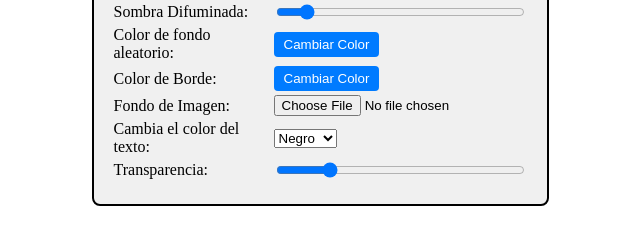
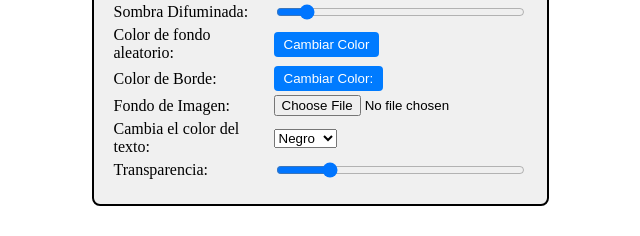
Before and after one commit to Yammery80/FundamentosJS, a plain HTML site: page ejerciciosDOM/dinamicBox/index.html in a window 1280 px wide. Shown: the part 429-665 px from the top of the page, 320-960 px from the left. Drawn offline with Linux system fonts and the light colour scheme.

Commit message:
01 Propiedades y Atributos

```diff
--- a/ejerciciosDOM/dinamicBox/index.html
+++ b/ejerciciosDOM/dinamicBox/index.html
@@ -45,7 +45,7 @@
 </div>
 <div class="input-group">
     <label for="bColChan">Color de Borde:</label>
-    <button id="bColChan">Cambiar Color</button>
+    <button id="bColChan">Cambiar Color:</button>
 </div>
 <div class="input-group">
     <label for="backgroundImage">Fondo de Imagen:</label>
```
